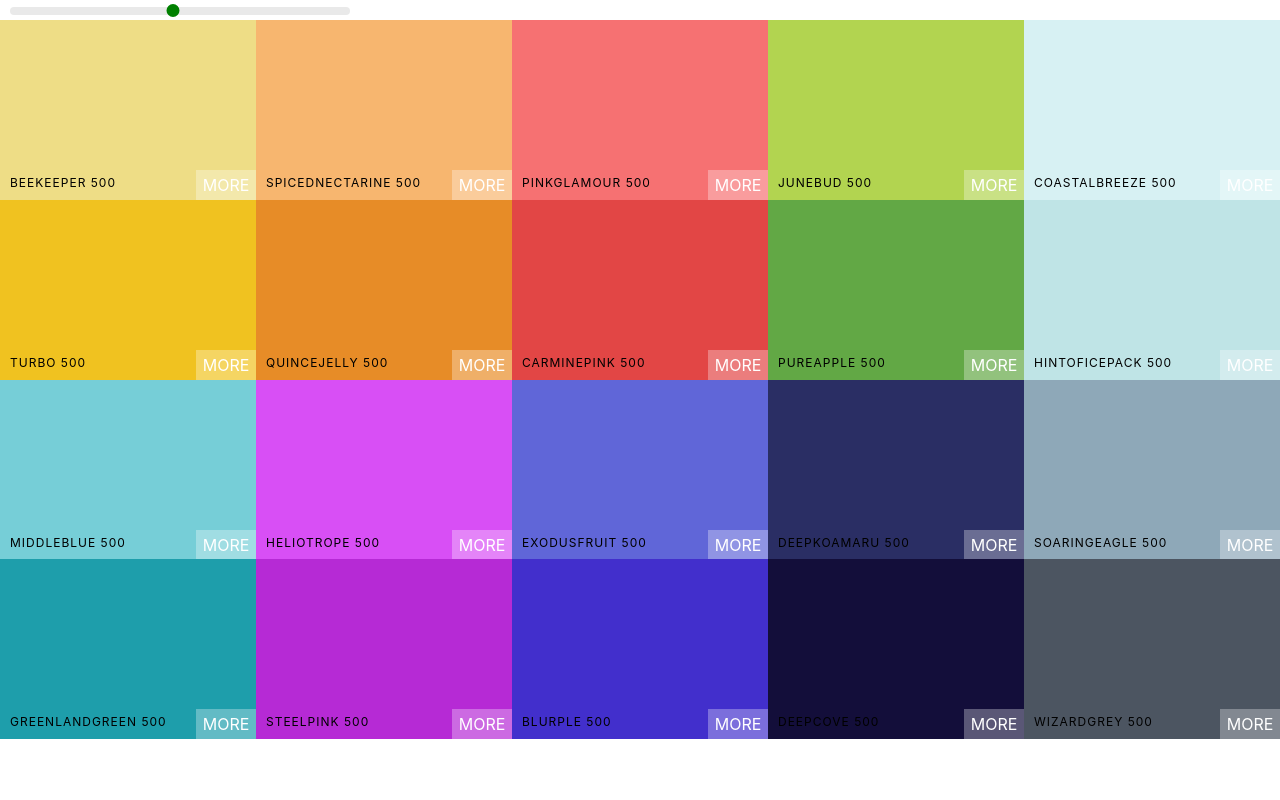
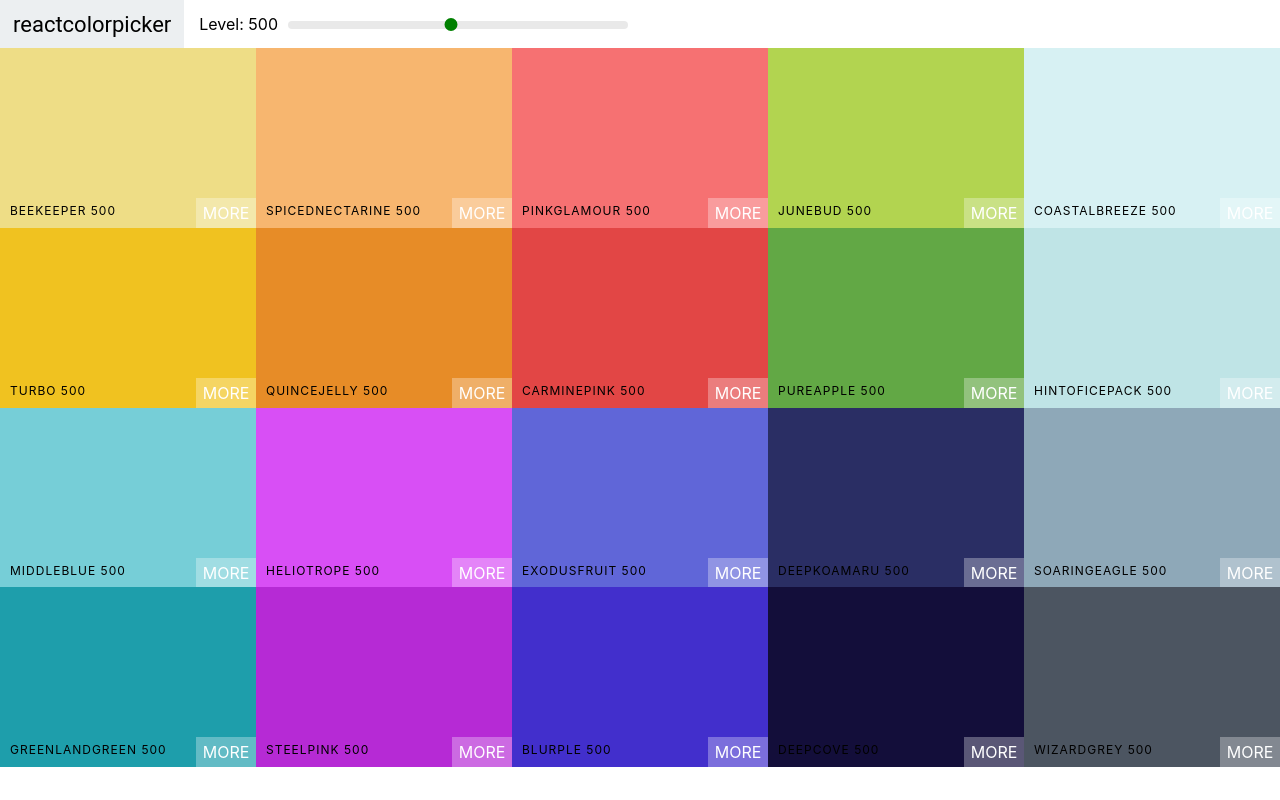
Before and after one commit to RainBoard01/Color-Project, a React (Create React App) app in the folder colors-app/: page / in a window 1280 px wide. Built offline with nearby package versions, Linux system fonts and the light colour scheme.

Commit message:
Add Navbar

```diff
--- /dev/null
+++ b/colors-app/src/Navbar.css
@@ -0,0 +1,50 @@
+.navbar {
+  display: flex;
+  align-items: center;
+  justify-content: flex-start;
+  height: 6vh;
+}
+
+.logo {
+  margin-right: 15px;
+  padding: 0 13px;
+  font-size: 22px;
+  background-color: #eceff1;
+  font-family: Roboto;
+  height: 100%;
+  display: flex;
+  align-items: center;
+}
+
+.logo a {
+  text-decoration: none;
+  color: black;
+}
+
+.slider {
+  width: 340px;
+  margin: 0 10px;
+  display: inline-block;
+}
+
+.rc-slider-track {
+  background-color: transparent;
+}
+
+.rc-slider-handle,
+.rc-slider-handle:active,
+.rc-slider-handle:focus,
+.rc-slider-handle:hover {
+  border: 2px solid green;
+  outline: none;
+  background-color: green;
+  box-shadow: none;
+  width: 13px;
+  height: 13px;
+  margin-left: -7px;
+  margin-top: -3px;
+}
+
+.rc-slider-rail {
+  height: 8px;
+}
--- /dev/null
+++ b/colors-app/src/Navbar.js
@@ -0,0 +1,28 @@
+import React from 'react'
+import Slider from "rc-slider";
+import "rc-slider/assets/index.css";
+import "./Navbar.css";
+
+export const Navbar = props => {
+    const { level, setLevel } = props
+
+    return (
+        <header className="navbar">
+            <div className="logo">
+                <a href="#">reactcolorpicker</a>
+            </div>
+            <div className="slider-container">
+                <span>Level: { level }</span>
+                <div className="slider">
+                    <Slider
+                        defaultValue={ level }
+                        min={ 100 }
+                        max={ 900 }
+                        onChange={ setLevel }
+                        step={ 100 }
+                    />
+                </div>
+            </div>
+        </header>
+    )
+}
--- a/colors-app/src/Palette.css
+++ b/colors-app/src/Palette.css
@@ -5,31 +5,3 @@
 .Palette-colors {
   height: 90%;
 }
-
-.slider {
-  width: 340px;
-  margin: 0 10px;
-  display: inline-block;
-}
-
-.rc-slider-track {
-  background-color: transparent;
-}
-
-.rc-slider-handle,
-.rc-slider-handle:active,
-.rc-slider-handle:focus,
-.rc-slider-handle:hover {
-  border: 2px solid green;
-  outline: none;
-  background-color: green;
-  box-shadow: none;
-  width: 13px;
-  height: 13px;
-  margin-left: -7px;
-  margin-top: -3px;
-}
-
-.rc-slider-rail {
-  height: 8px;
-}
--- a/colors-app/src/Palette.js
+++ b/colors-app/src/Palette.js
@@ -1,7 +1,6 @@
 import React, { useState } from 'react'
 import { ColorBox } from './ColorBox';
-import Slider from "rc-slider";
-import "rc-slider/assets/index.css";
+import { Navbar } from "./Navbar";
 import "./Palette.css";
 
 export const Palette = (props) => {
@@ -13,15 +12,7 @@
     return (
         <div className="Palette">
             {/* Navbar goes here */}
-            <div className="slider">
-                <Slider
-                    defaultValue={ level }
-                    min={ 100 }
-                    max={ 900 }
-                    onChange={ setLevel }
-                    step={ 100 }
-                />
-            </div>
+            <Navbar level={level} setLevel={ setLevel }/>
             <div className="Palette-colors">
                 {/* bunch of color boxes*/}
                 { colorBoxes }
```
